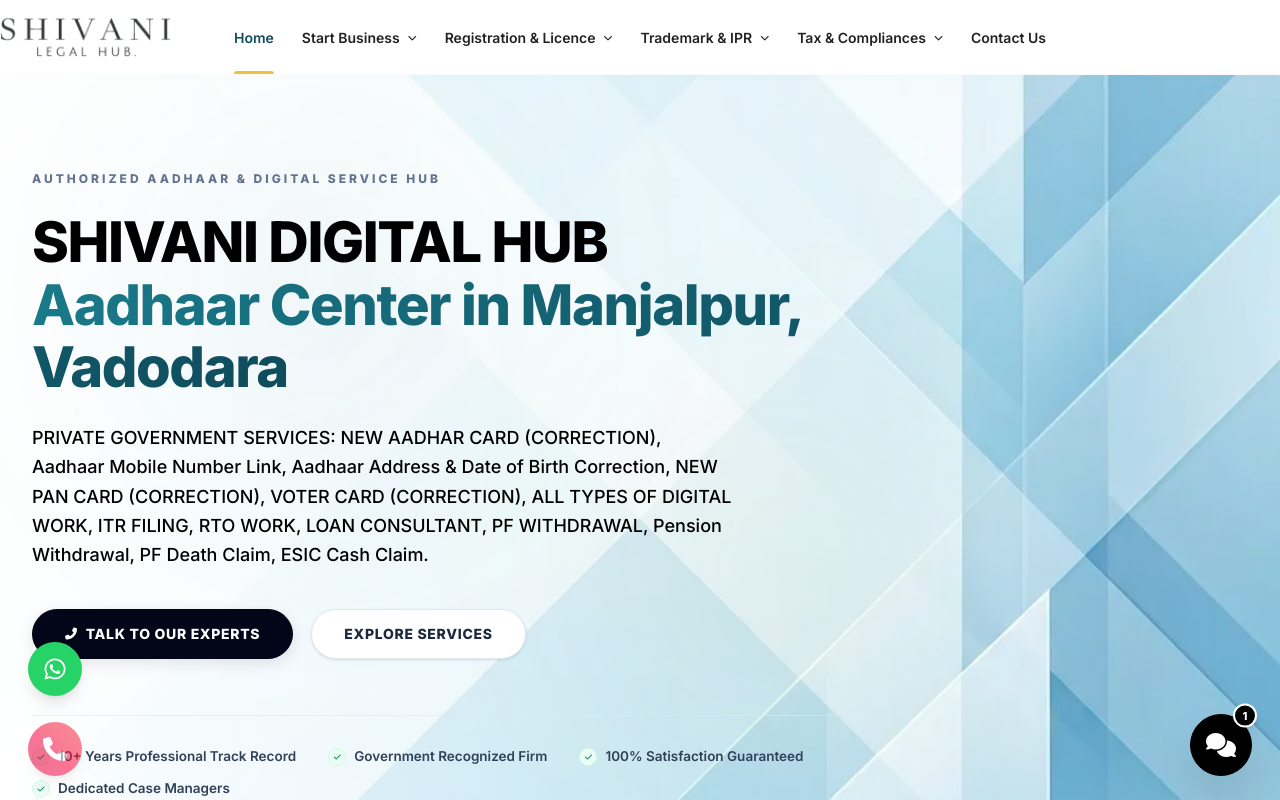
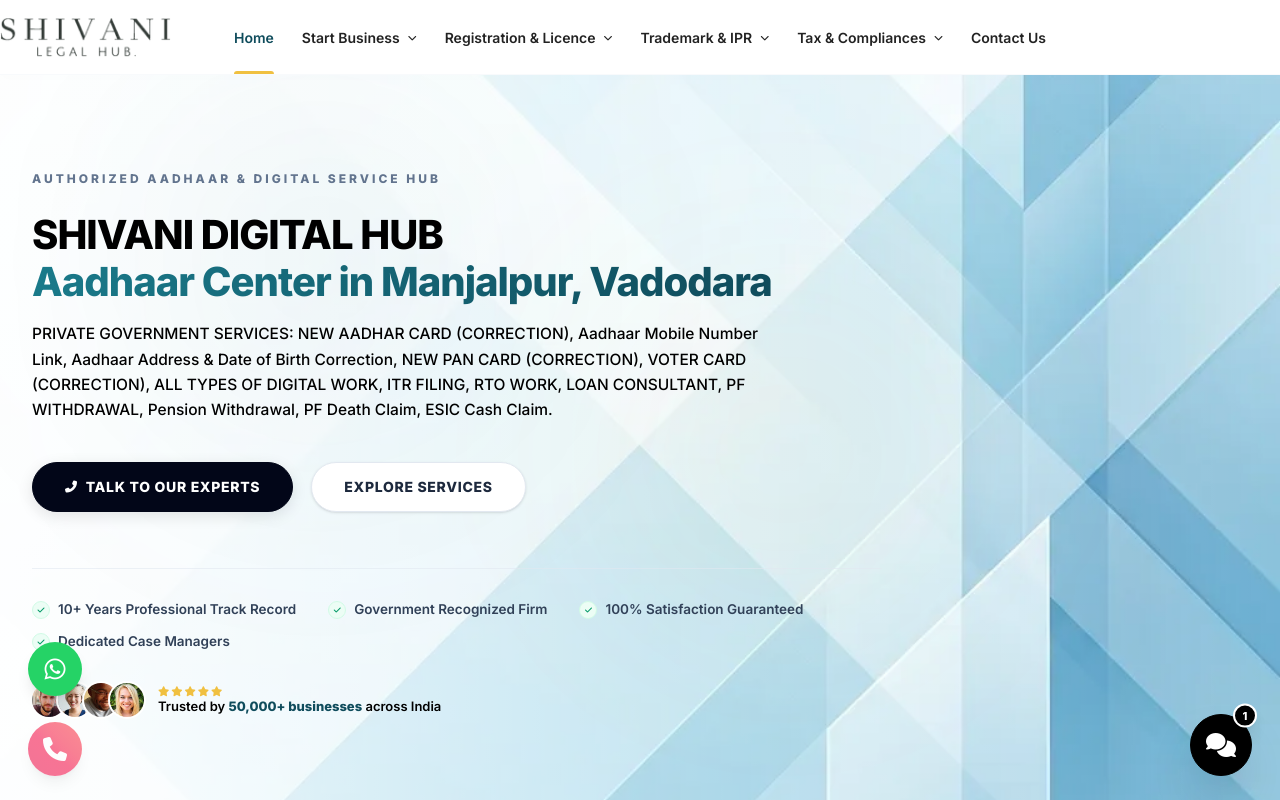
Before and after one commit to bhumikesh2628/shivani-digital-hub, a React (Vite) app in the folder frontend-react/: page / in a window 1280 px wide. Shown: the top 800 px of the page. Built offline with nearby package versions, Linux system fonts and the light colour scheme.

Commit message:
style: reduce homepage hero section text sizes for better fit

```diff
--- a/frontend-react/src/components/Hero.jsx
+++ b/frontend-react/src/components/Hero.jsx
@@ -32,7 +32,7 @@
           </span>
 
           {/* Bold Blackstone Style Heading */}
-          <h1 className="text-3xl sm:text-5xl lg:text-[56px] font-black text-slate-900 leading-[1.12] tracking-tight font-poppins text-left">
+          <h1 className="text-2xl sm:text-4xl lg:text-[40px] font-black text-slate-900 leading-[1.18] tracking-tight font-poppins text-left">
             {t('heroHeadingMain')} <br className="hidden sm:block" />
             <span className="bg-gradient-to-r from-[#1a7a8a] to-[#0f4c5c] bg-clip-text text-transparent">
               {t('heroHeadingHighlight')}
@@ -40,7 +40,7 @@
           </h1>
 
           {/* Body Paragraph */}
-          <p className="text-slate-600 text-sm sm:text-[16px] lg:text-lg max-w-[700px] leading-relaxed font-medium mt-6 text-left">
+          <p className="text-slate-600 text-xs sm:text-[14.5px] lg:text-[15.5px] max-w-[750px] leading-relaxed font-medium mt-4 text-left">
             {t('heroSub')}
           </p>
 
```
